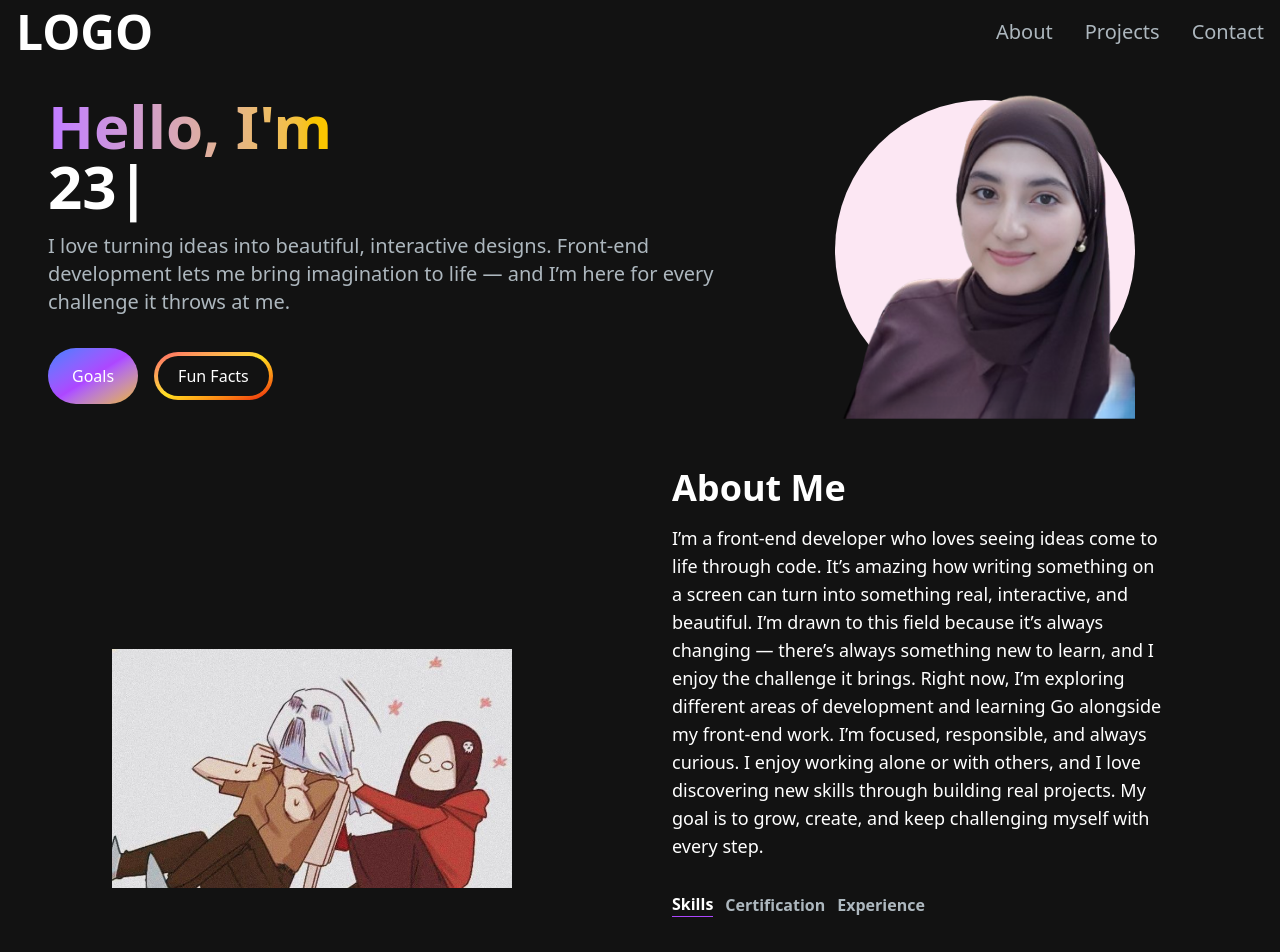
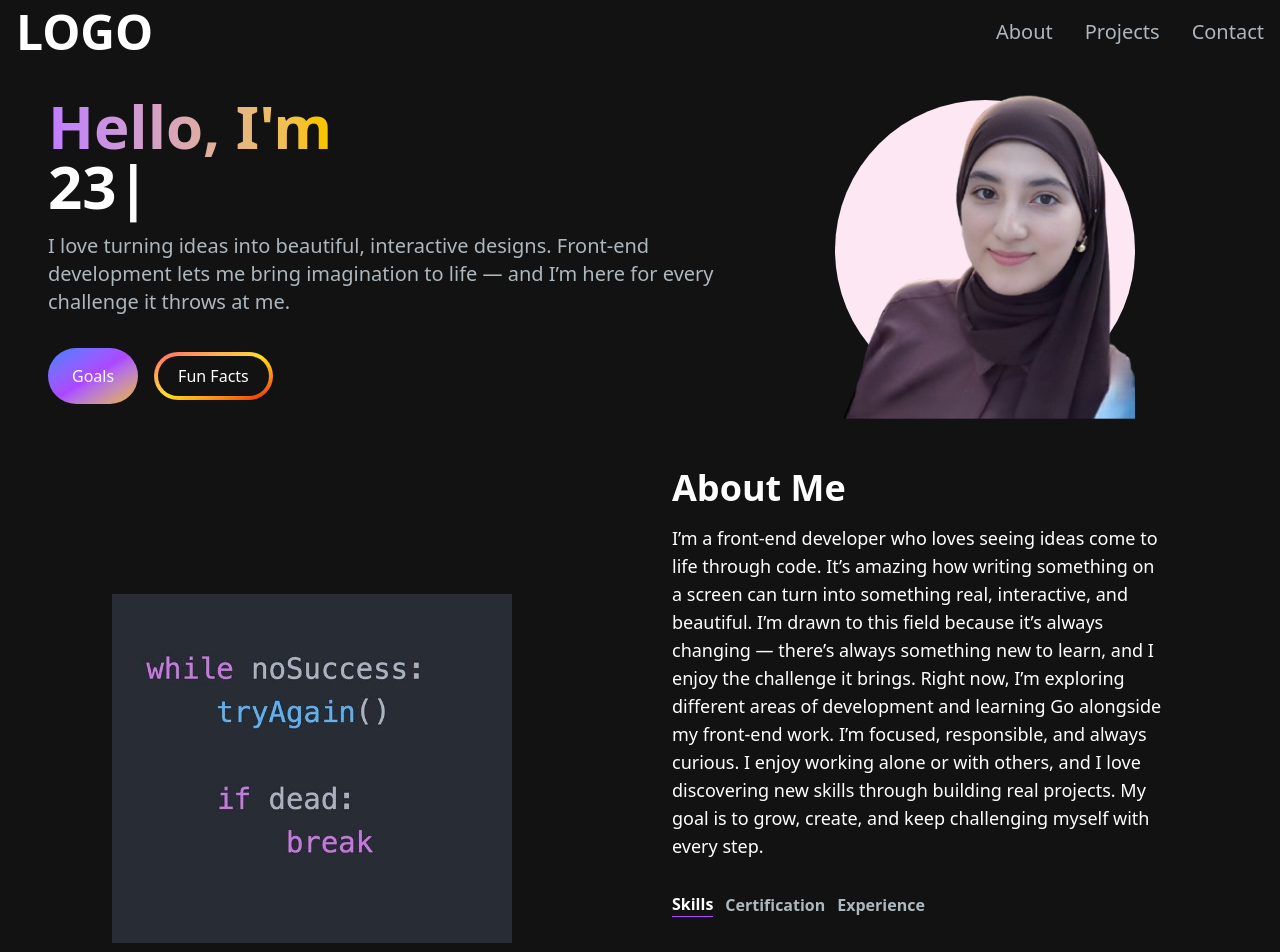
Before and after one commit to Billa-9222/Portfolio-Website, a Next.js app: page / in a window 1280 px wide. Shown: the top 952 px of the page. Built offline with nearby package versions, Linux system fonts and the light colour scheme.

Commit message:
Fix about image

```diff
--- a/app/components/AboutSection.jsx
+++ b/app/components/AboutSection.jsx
@@ -1,7 +1,7 @@
 "use client";
 import React, { useTransition, useState } from "react";
 import Image from "next/image";
-import imggg from "@/app/assets/images/imggg.jpg";
+import aboutImg from "@/app/assets/images/aboutImg.jpeg";
 import TabButton from "./TabButton";
 import { Content } from "next/font/google";
 
@@ -59,7 +59,7 @@
   return (
     <section>
       <div id="about" className="md:grid md:grid-cols-2 gap-8 items-center py-8 px-4 xl:gap-16 sm:py-16 xl:px-16">
-        <Image src={imggg} alt="img" width={400} height={400} />
+        <Image src={aboutImg} alt="img" width={400} height={400} />
         <div className="text-white">
           <h2 className="text-4xl font-bold mb-4">About Me</h2>
           <p className="text-base lg:text-lg">
```
Also changed, not shown: app/assets/images/aboutImg.jpeg (added).
